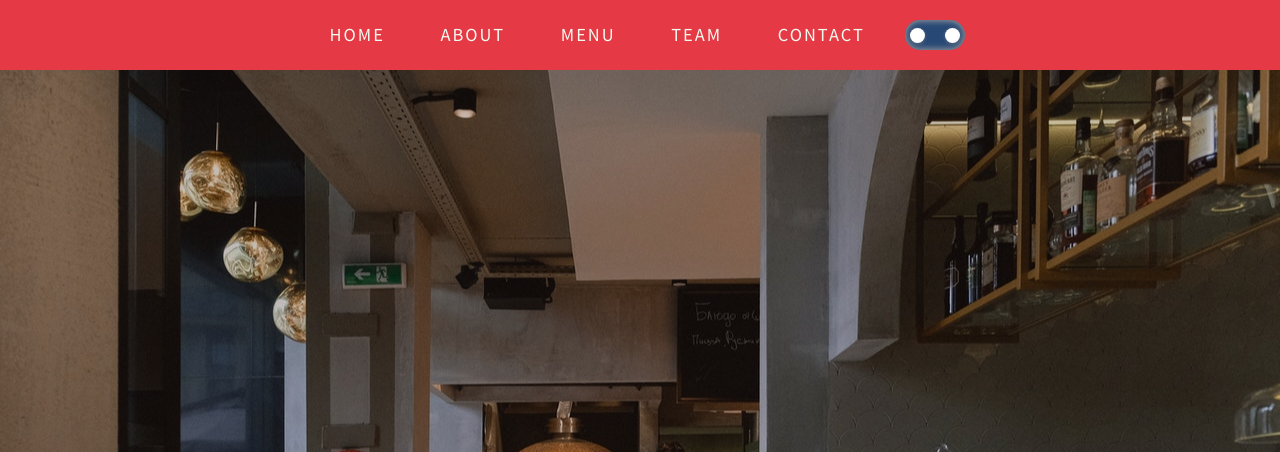
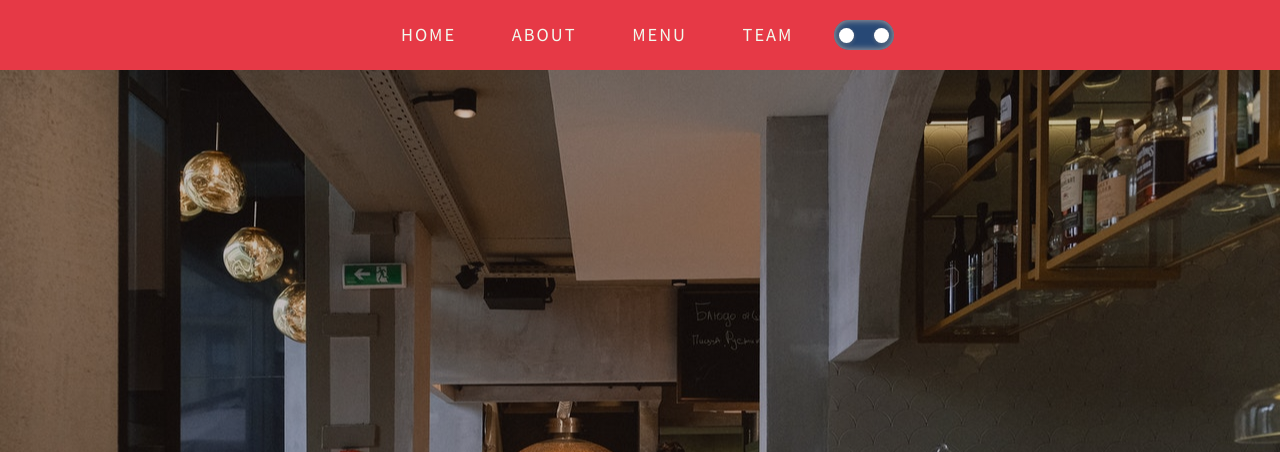
Before and after one commit to dusanpopov/Restaurant-Website, a website: page index.html in a window 1280 px wide. Shown: the top 452 px of the page. Drawn offline with Linux system fonts and the light colour scheme.

Commit message:
Update index.html

```diff
--- a/index.html
+++ b/index.html
@@ -23,7 +23,7 @@
                 <li class="main-navbar__item"><a href="#about" data-text="About">About</a></li>
                 <li class="main-navbar__item"><a href="#menu" data-text="Menu">Menu</a></li>
                 <li class="main-navbar__item"><a href="#team" data-text="Team">Team</a></li>
-                <li class="main-navbar__item"><a href="#contact" data-text="Contact">Contact</a></li>
+
 
                 <div class="toggle-container">
                     <input type="checkbox" class="toggle" name="theme">
```
